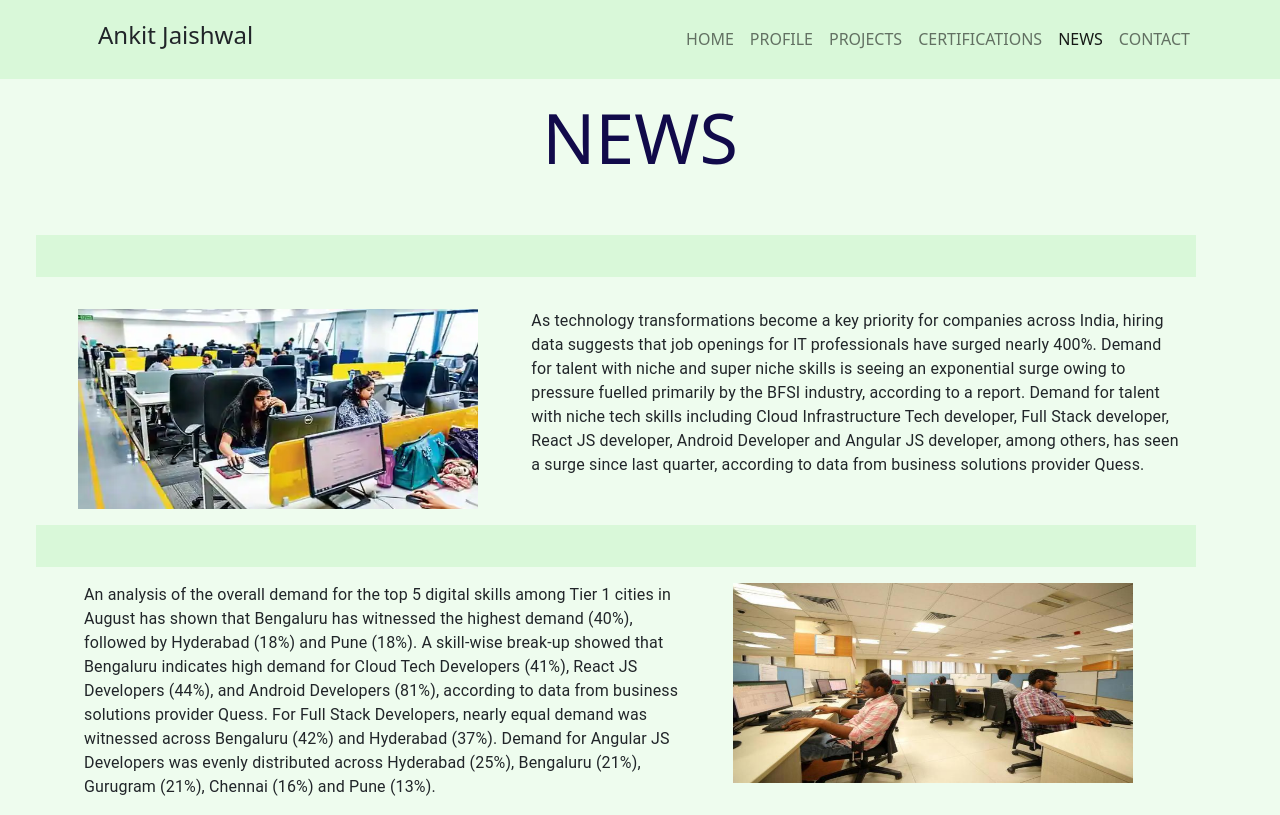
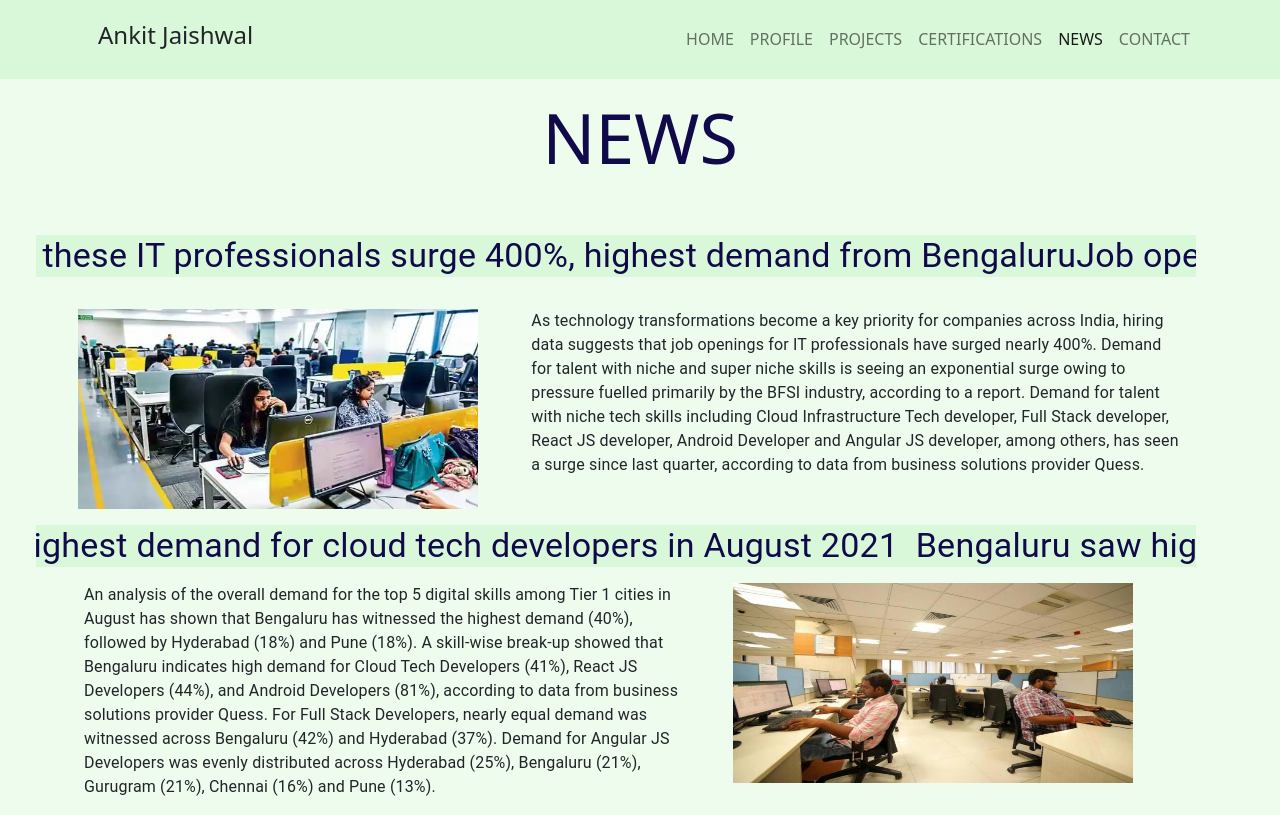
Before and after one commit to ankitjaishwal/portfolio, a React (Create React App) app: page /news in a window 1280 px wide. Built offline with nearby package versions, Linux system fonts and the light colour scheme.

Commit message:
CSS edit

```diff
--- a/src/Components/News/News.jsx
+++ b/src/Components/News/News.jsx
@@ -3,6 +3,8 @@ import Header from "../Header/Header";
 
 import Startup from "../../assets/images/Startup.jpg";
 import CloudTech from "../../assets/images/CloudTech.jpg";
+
+import Marquee from "react-fast-marquee";
 
 import "./News.css";
 
@@ -21,12 +23,12 @@ function News() {
         <div className="row">
           <div className="row" id="news1">
             <div className="row mt-5 mb-3 px-5">
-              <marquee className="marque">
+              <Marquee className="marque">
                 <Typography variant="h4">
                   Job openings for these IT professionals surge 400%, highest
                   demand from Bengaluru
                 </Typography>
-              </marquee>
+              </Marquee>
             </div>
             <div className="row mt-3 px-5">
               <div className="col-12 col-md-5">
@@ -52,12 +54,12 @@ function News() {
 
           <div className="row my-3 px-5" id="news2">
             <div className="row">
-              <marquee className="marque">
+              <Marquee className="marque">
                 <Typography variant="h4">
                   Bengaluru saw highest demand for cloud tech developers in
                   August 2021
                 </Typography>
-              </marquee>
+              </Marquee>
             </div>
             <div className="row mt-3 px-5">
               <div className="col-12 col-md-7">
```
